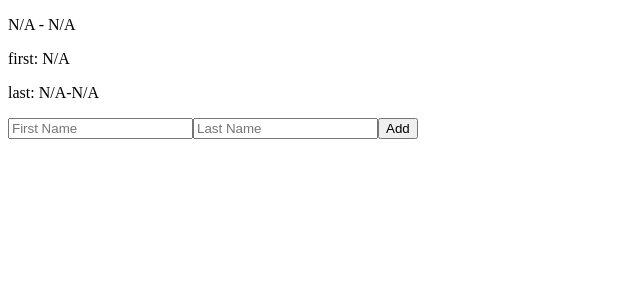
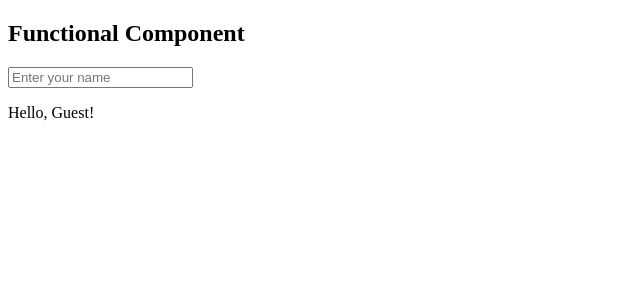
Before and after one commit to shreyapokhrel/intern, a React (Vite) app in the folder react/: page / in a window 1280 px wide. Shown: the top 300 px of the page, without its empty margins (0-640 px from the left). Built offline with nearby package versions, Linux system fonts and the light colour scheme.

Commit message:
functional and class component

```diff
--- a/react/src/App.jsx
+++ b/react/src/App.jsx
@@ -1,8 +1,10 @@
 /* import { useState } from 'react'
 import reactLogo from './assets/react.svg'
 import './App.css' */
+import React from "react";
+//import Form from "./components/Form";
+import { FunctionalGreeting } from "./components/FunctionalGreeting"; // if it's inside the components folder
 
-import Form from "./components/Form";
 function App() {
   //const seatNumbers =[1,4,3,5];
   //const [count, setCount] = useState(0)
@@ -14,7 +16,7 @@ function App() {
 } */
   return (
     <div className="App">
-      <Form />
+      <FunctionalGreeting />
     </div>
   );
   /*  { <a href="https://vitejs.dev" target="_blank">
--- /dev/null
+++ b/react/src/components/FunctionalGreeting.jsx
@@ -0,0 +1,18 @@
+import React, { useState } from 'react';
+
+export function FunctionalGreeting() {
+  const [name, setName] = useState("");
+
+  return (
+    <div>
+      <h2>Functional Component</h2>
+      <input
+        type="text"
+        placeholder="Enter your name"
+        value={name}
+        onChange={(e) => setName(e.target.value)}
+      />
+      <p>Hello, {name || "Guest"}!</p>
+    </div>
+  );
+}
```
Also changed, not shown: react/src/components/ClassGreeting.jsx (added, +31 -0 lines).
